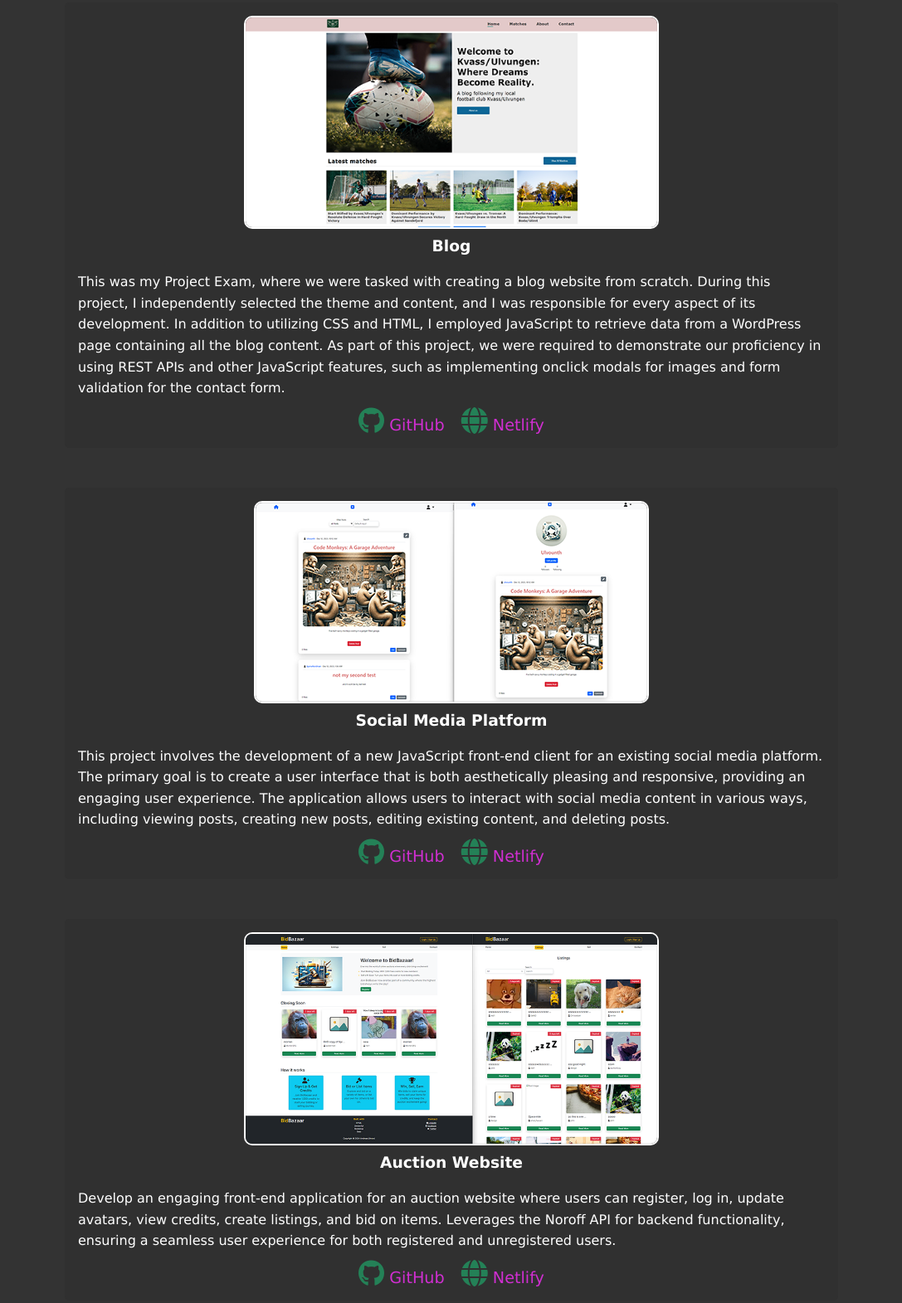
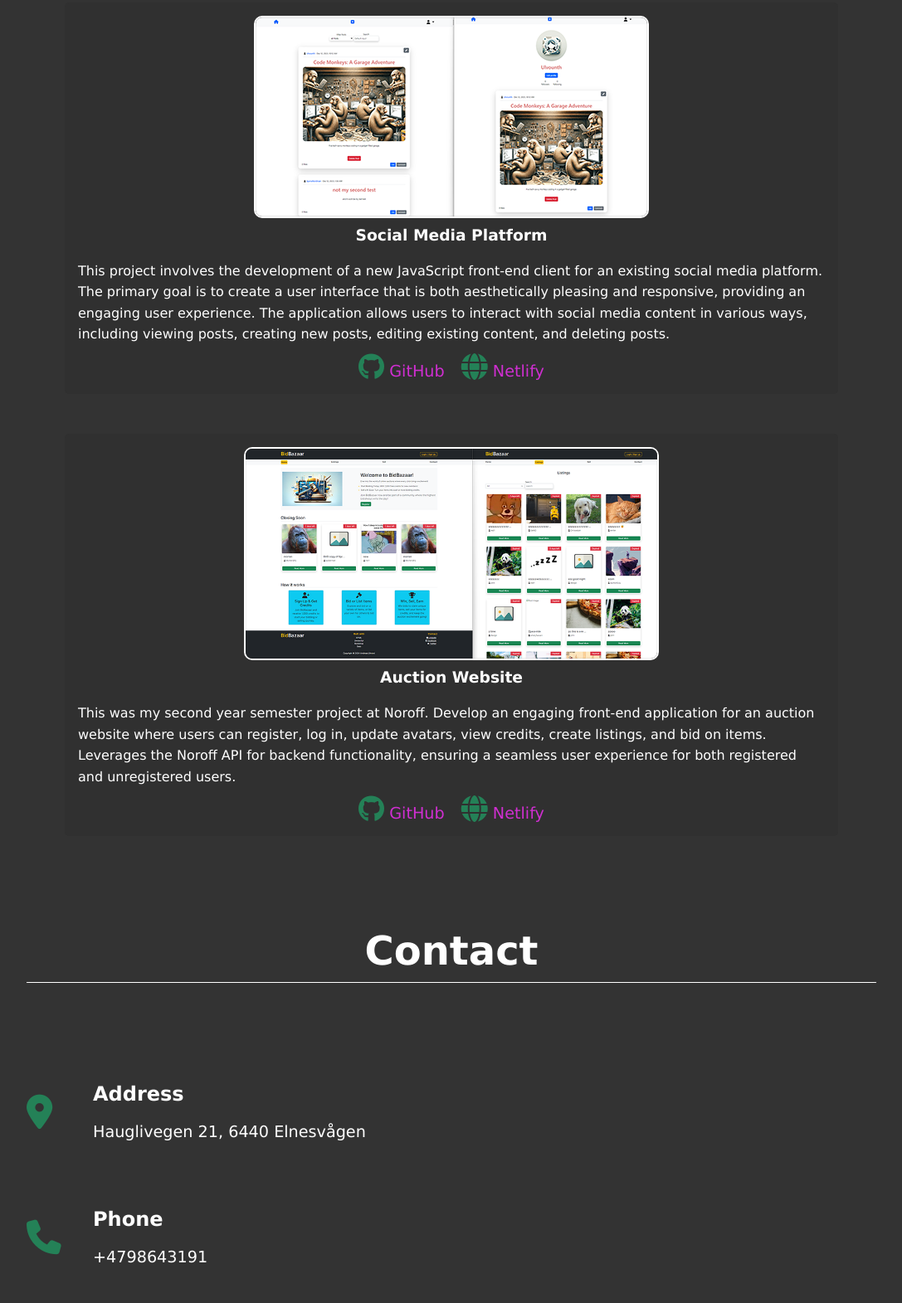
Before and after one commit to Ulvounth/Portfolio-1, a website: page index.html in a window 1280 px wide. Shown: the part 2548-4119 px from the top of the page at 83% size, without its empty margins (96-1183 px from the left). Drawn offline with Linux system fonts and the light colour scheme.

Commit message:
small updates

```diff
--- a/index.html
+++ b/index.html
@@ -77,15 +77,6 @@
                     </div>
                 </div>
                 <div class="project-card">
-                    <img src="Images/Blog.png" alt="blog">
-                    <h3>Blog</h3>
-                    <p>This was my Project Exam, where we were tasked with creating a blog website from scratch. During this project, I independently selected the theme and content, and I was responsible for every aspect of its development. In addition to utilizing CSS and HTML, I employed JavaScript to retrieve data from a WordPress page containing all the blog content. As part of this project, we were required to demonstrate our proficiency in using REST APIs and other JavaScript features, such as implementing onclick modals for images and form validation for the contact form.</p>
-                    <div class="project-icons">
-                        <a href="https://github.com/Noroff-FEU-Assignments/project-exam-1-Ulvounth" target="_blank"><i class="fa-brands fa-github"></i> GitHub</a>
-                        <a href="https://illustrious-buttercream-762199.netlify.app" target="_blank"><i class="fa-solid fa-globe"></i> Netlify</a>
-                    </div>
-                </div>
-                <div class="project-card">
                     <img src="Images/Social-media.png" alt="Social Media Platform">
                     <h3>Social Media Platform</h3>
                     <p>This project involves the development of a new JavaScript front-end client for an existing social media platform. The primary goal is to create a user interface that is both aesthetically pleasing and responsive, providing an engaging user experience. The application allows users to interact with social media content in various ways, including viewing posts, creating new posts, editing existing content, and deleting posts.</p>
@@ -97,7 +88,7 @@
                 <div class="project-card">
                     <img src="Images/Auction.png" alt="Auction Website">
                     <h3>Auction Website</h3>
-                    <p>Develop an engaging front-end application for an auction website where users can register, log in, update avatars, view credits, create listings, and bid on items. Leverages the Noroff API for backend functionality, ensuring a seamless user experience for both registered and unregistered users.</p>
+                    <p>This was my second year semester project at Noroff. Develop an engaging front-end application for an auction website where users can register, log in, update avatars, view credits, create listings, and bid on items. Leverages the Noroff API for backend functionality, ensuring a seamless user experience for both registered and unregistered users.</p>
                     <div class="project-icons">
                         <a href="https://github.com/Ulvounth/Semester-Project-2" target="_blank"><i class="fa-brands fa-github"></i> GitHub</a>
                         <a href="https://bidbazaarr.netlify.app/" target="_blank"><i class="fa-solid fa-globe"></i> Netlify</a>
@@ -113,7 +104,7 @@
                         <div class="contact-icons"><i class="fa-solid fa-location-dot"></i></div>
                         <div class="contact-text">
                             <h3>Address</h3>
-                            <p>Ciudad Quesada, Spain</p>
+                            <p>Hauglivegen 21, 6440 Elnesvågen</p>
                         </div>
                     </div>
                     <div class="contact-box">
```
